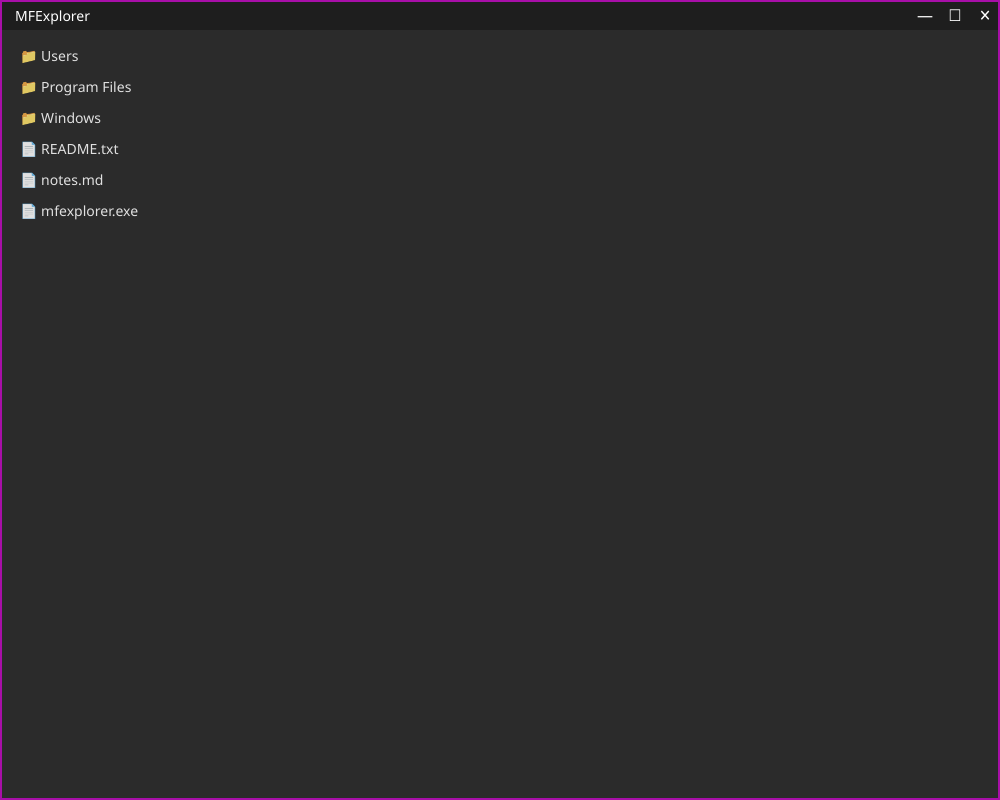
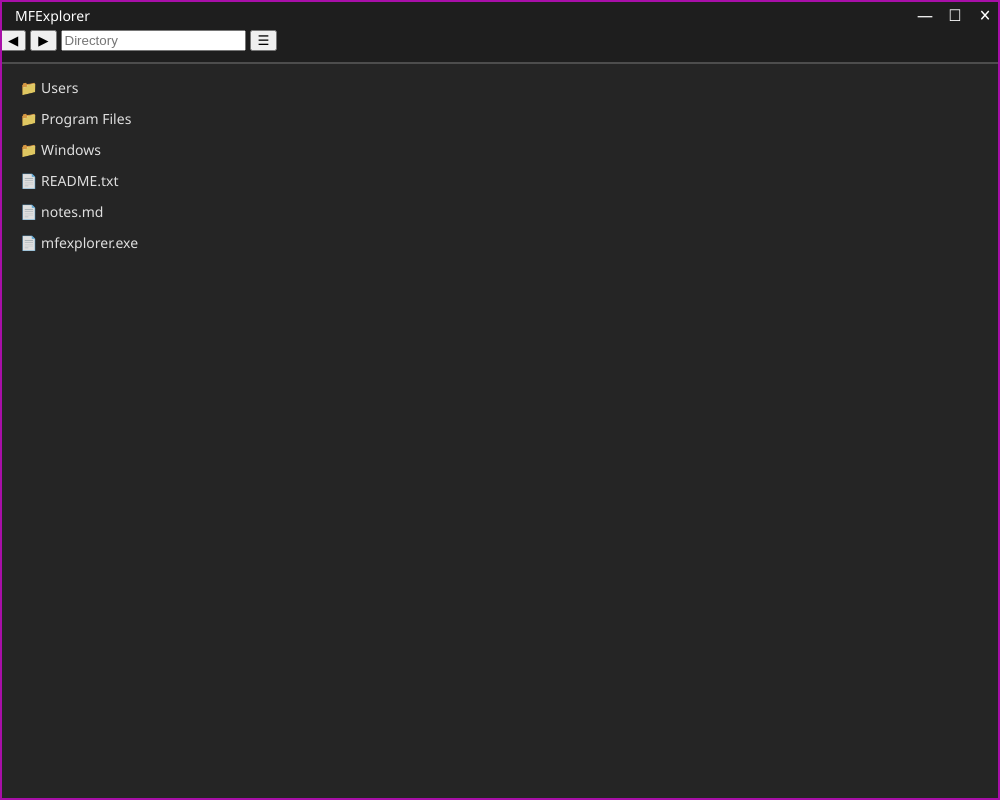
Before and after one commit to madgamesdev/ModernFileExplorer, an Electron app: page src/index.html in a window 1000 px wide. Drawn offline with Linux system fonts and the light colour scheme; no server answers.

Commit message:
Addition of a non-functional  under construction address bar#

```diff
--- a/main.js
+++ b/main.js
@@ -84,5 +84,4 @@ function sendAccentColor() {
     }
 
     win.webContents.send("set-accent-color", accentColor)
-
 }
--- a/src/index.css
+++ b/src/index.css
@@ -1,8 +1,10 @@
 :root {
     --font: 'Segoe UI', Tahoma, Geneva, Verdana, sans-serif;
     --text-color: white;
-    --bg-color: #2b2b2b;
+    --bg-color: #252525;
     --title-bar-color: #1e1e1e;
+    --title-bar-hl-color: #4d4d4d;
+    --border-size: 2px;
 }
 
 html, body{
@@ -40,7 +42,6 @@ html, body{
     display: flex;
     align-items: center;
 }
-
 #Titlebar .button {
     -webkit-app-region: no-drag;
     height: 100%;
@@ -54,6 +55,18 @@ html, body{
 #Titlebar #Close:hover { background-color: #ca1717; }
 #Titlebar #Close:active { background-color: #990e0e; }
 
+#TopBar {
+    -webkit-app-region: drag;
+    width: 100%;
+    height: 32px;
+    background-color: var(--title-bar-color);
+    outline: solid var(--border-size) var(--title-bar-hl-color);
+}
+
+#TopBar input, #TopBar button {
+    -webkit-app-region: no-drag;
+}
+
 #AppWrapper{
     width: 100%;
     height: 100%;
@@ -64,7 +77,7 @@ html, body{
 }
 #AppContent { height: 100%; }
 #WindowBorder {
-    border: 2px rgb(168, 15, 168) solid;
+    border: var(--border-size) rgb(168, 15, 168) solid;
     box-sizing: border-box;
     height: 100%;
     width: 100%;
--- a/src/index.html
+++ b/src/index.html
@@ -7,7 +7,6 @@
 </head>
 <body>
     <div id="WindowBorder"></div>
-    <div id="TopBar"></div>
     <div id="AppWrapper">
         <div id="Titlebar">
             <div id="WindowTitle">MFExplorer</div>
@@ -16,6 +15,12 @@
                     <div class="button" id="Maximize">☐</div>
                     <div class="button" id="Close">✕</div>
                 </div>
+            </div>
+        <div id="TopBar">
+            <button>◀</button>
+            <button>▶</button>
+            <input type="text" placeholder="Directory" id="">
+            <button>☰</button>
         </div>
         <div id="AppContent">
             <div id="FileList">
```
Also changed, not shown: README.md (added). Lines whose indentation alone changed are shown as unchanged.
